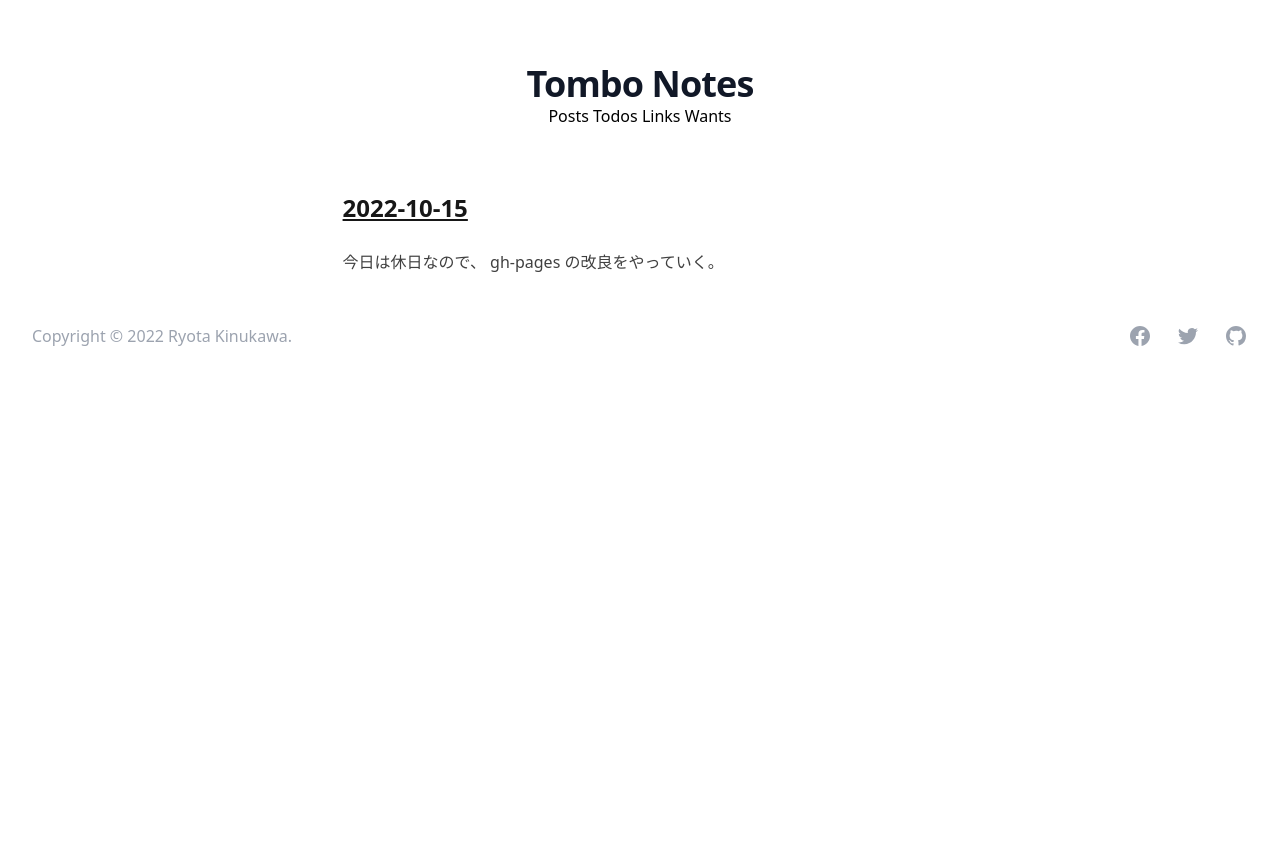
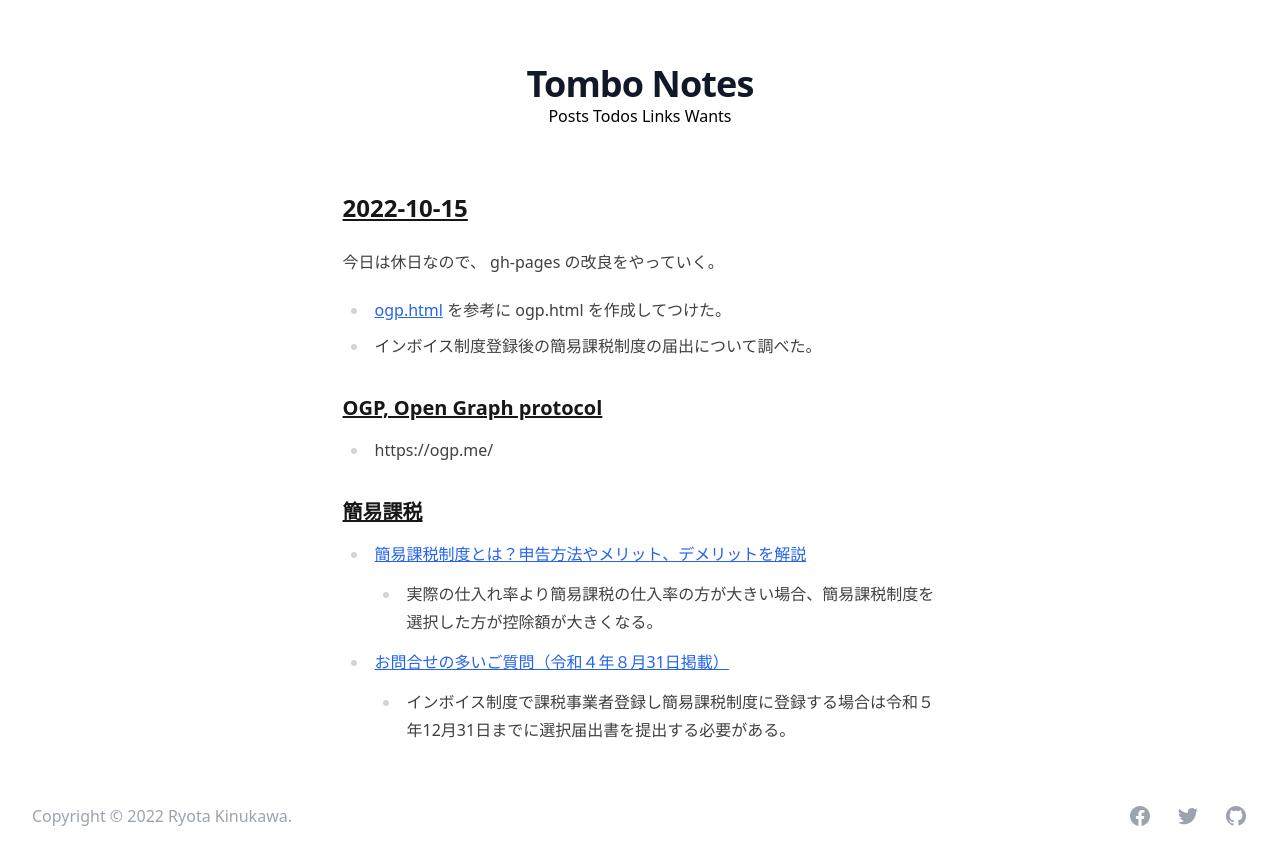
Before and after one commit to pojiro/pojiro.github.io, a Jekyll site: the page built from _posts/2022-10-15-dev-note.md, in a window 1280 px wide. Shown: the top 865 px of the page. Built offline with Jekyll 4.4.1, drawn with Linux system fonts in a browser that asks for light colours; some web fonts are replaced; Markdown is read by kramdown in place of the engine named in the settings.

Commit message:
update: 2022-10-15

```diff
--- a/_posts/2022-10-15-dev-note.md
+++ b/_posts/2022-10-15-dev-note.md
@@ -2,7 +2,22 @@
 layout: post
 title:  "2022-10-15"
 category: 開発日誌
-tags: jekyll gh-pages
+tags: jekyll gh-pages OGP 簡易課税
 ---
 
 今日は休日なので、 gh-pages の改良をやっていく。
+
+* [ogp.html](https://github.com/efcl/efcl.github.io/blob/93ec840e06ca9bd8832fb8ae66a13d4d73975cc1/_includes/ogp.html) を参考に ogp.html を作成してつけた。
+* インボイス制度登録後の簡易課税制度の届出について調べた。
+
+
+### OGP, Open Graph protocol
+
+* https://ogp.me/
+
+### 簡易課税
+
+* [簡易課税制度とは？申告方法やメリット、デメリットを解説](https://www.freee.co.jp/kb/kb-accounting/simplified-tax-system/)
+  * 実際の仕入れ率より簡易課税の仕入率の方が大きい場合、簡易課税制度を選択した方が控除額が大きくなる。
+* [お問合せの多いご質問（令和４年８月31日掲載）](https://www.nta.go.jp/taxes/shiraberu/zeimokubetsu/shohi/keigenzeiritsu/pdf/0521-1334-faq.pdf)
+  * インボイス制度で課税事業者登録し簡易課税制度に登録する場合は令和５年12月31日までに選択届出書を提出する必要がある。
```
